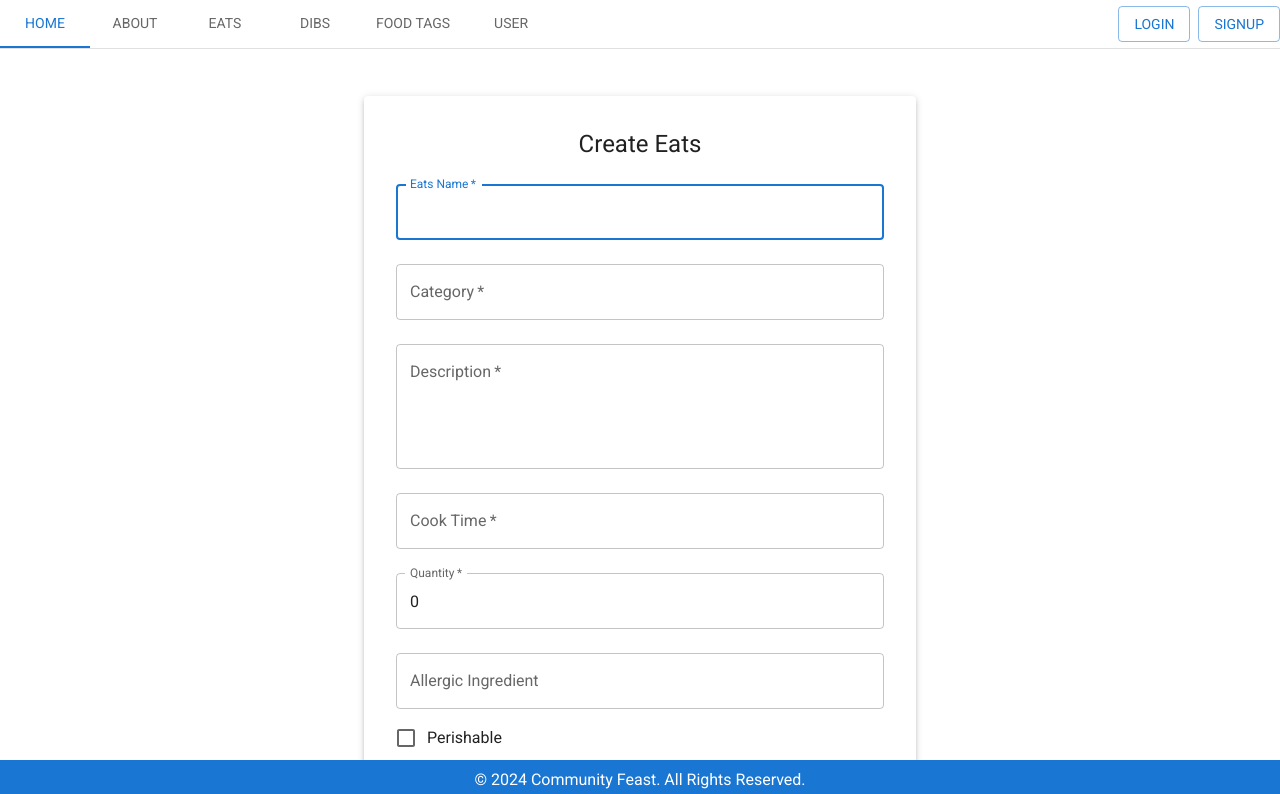
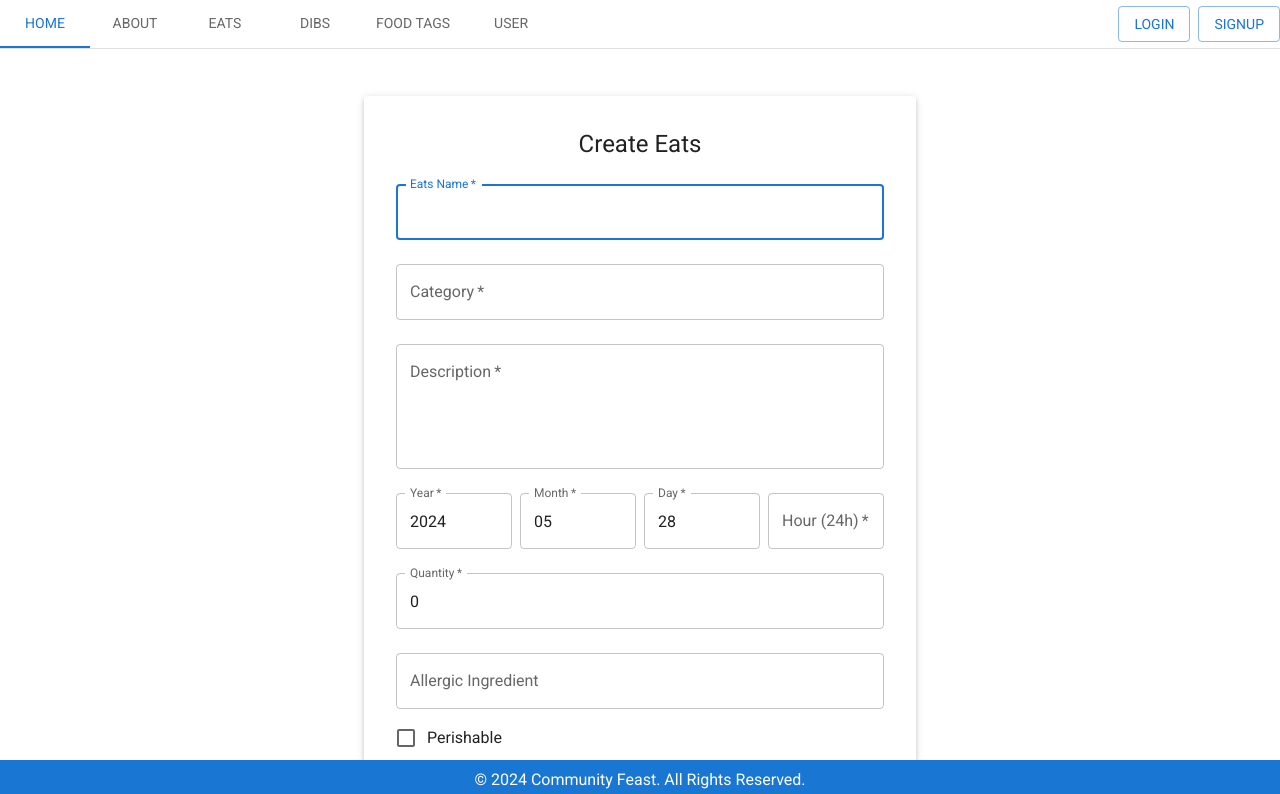
Before and after one commit to KukHoonRyou/Community-Feast, a React (Create React App) app in the folder client/: page /eats/create in a window 1280 px wide. Shown: the top 794 px of the page. Built offline with nearby package versions, Linux system fonts and the light colour scheme; no server answers.

Commit message:
fix minor issue on eats pages

```diff
--- a/client/src/components/Eats/EatsCreateFormPage.js
+++ b/client/src/components/Eats/EatsCreateFormPage.js
@@ -27,7 +27,10 @@ const EatsCreateFormPage = () => {
     eats_name: '',
     category: '',
     description: '',
-    cook_time: '',
+    cook_time_year: new Date().getFullYear(),
+    cook_time_month: ('0' + (new Date().getMonth() + 1)).slice(-2),
+    cook_time_day: ('0' + new Date().getDate()).slice(-2),
+    cook_time_hour: '',
     quantity: 0,
     allergic_ingredient: '',
     perishable: false,
@@ -80,7 +83,10 @@ const EatsCreateFormPage = () => {
 
   const handleSubmit = async (e) => {
     e.preventDefault();
-    console.log('Submitting form data:', formData);
+    const { cook_time_year, cook_time_month, cook_time_day, cook_time_hour, ...rest } = formData;
+    const cook_time = `${cook_time_year}-${cook_time_month}-${cook_time_day} ${cook_time_hour}:00:00`;
+
+    console.log('Submitting form data:', { ...rest, cook_time });
 
     try {
       const response = await fetch('/eats', {
@@ -88,7 +94,7 @@ const EatsCreateFormPage = () => {
         headers: {
           'Content-Type': 'application/json',
         },
-        body: JSON.stringify({ ...formData, user_id: userId }),
+        body: JSON.stringify({ ...rest, cook_time, user_id: userId }),
       });
 
       if (!response.ok) {
@@ -173,17 +179,53 @@ const EatsCreateFormPage = () => {
               value={formData.description}
               onChange={handleChange}
             />
-            <TextField
-              margin="normal"
-              required
-              fullWidth
-              id="cook_time"
-              label="Cook Time"
-              name="cook_time"
-              autoComplete="cook_time"
-              value={formData.cook_time}
-              onChange={handleChange}
-            />
+            <Box sx={{ display: 'flex', gap: 1 }}>
+              <TextField
+                margin="normal"
+                required
+                id="cook_time_year"
+                label="Year"
+                name="cook_time_year"
+                type="number"
+                value={formData.cook_time_year}
+                onChange={handleChange}
+                sx={{ width: '25%' }}
+              />
+              <TextField
+                margin="normal"
+                required
+                id="cook_time_month"
+                label="Month"
+                name="cook_time_month"
+                type="number"
+                value={formData.cook_time_month}
+                onChange={handleChange}
+                sx={{ width: '25%' }}
+              />
+              <TextField
+                margin="normal"
+                required
+                id="cook_time_day"
+                label="Day"
+                name="cook_time_day"
+                type="number"
+                value={formData.cook_time_day}
+                onChange={handleChange}
+                sx={{ width: '25%' }}
+              />
+              <TextField
+                margin="normal"
+                required
+                id="cook_time_hour"
+                label="Hour (24h)"
+                name="cook_time_hour"
+                type="number"
+                placeholder="00-23"
+                value={formData.cook_time_hour}
+                onChange={handleChange}
+                sx={{ width: '25%' }}
+              />
+            </Box>
             <TextField
               margin="normal"
               required
--- a/client/src/components/Eats/EatsDetailPage.js
+++ b/client/src/components/Eats/EatsDetailPage.js
@@ -1,7 +1,7 @@
 import React, { useEffect, useState } from 'react';
 import { useParams, useNavigate } from 'react-router-dom';
 import MyDibsPage from '../../pages/MyDibsPage';
-import { Container, Box, Typography, Button, Chip, CircularProgress, Paper, CardMedia, CssBaseline, ThemeProvider, createTheme } from '@mui/material';
+import { Container, Box, Typography, Button, Chip, CircularProgress, Grid, Paper, CardMedia, CssBaseline, ThemeProvider, createTheme, Divider, Card, CardContent } from '@mui/material';
 import '@fontsource/roboto'; // Roboto 폰트를 불러옵니다.
 
 const theme = createTheme({
@@ -76,9 +76,16 @@ const EatsDetailPage = () => {
             <Container>
                 <Paper elevation={3} sx={{ p: 4, mt: 4 }}>
                     <Box sx={{ display: 'flex', alignItems: 'center', justifyContent: 'space-between' }}>
+                        <Box sx={{ display: 'flex', alignItems: 'center' }}>
                             <Typography variant="h4" component="h2" gutterBottom>
                                 {eat.eats_name}
                             </Typography>
+                            <Box sx={{ ml: 2 }}>
+                                {eat.tags && eat.tags.map((tag, index) => (
+                                    <Chip key={index} label={tag} sx={{ ml: 1 }} />
+                                ))}
+                            </Box>
+                        </Box>
                         <Button
                             variant="contained"
                             sx={{
@@ -94,6 +101,10 @@ const EatsDetailPage = () => {
                             {eat.is_available ? 'Open' : 'Closed'}
                         </Button>
                     </Box>
+                    <Divider sx={{ mt: 2, mb: 2 }} />
+                    <Typography variant="body1" paragraph>
+                        {eat.description}
+                    </Typography>
                     {eat.image_url && (
                         <CardMedia
                             component="img"
@@ -103,18 +114,33 @@ const EatsDetailPage = () => {
                             sx={{ mb: 2 }}
                         />
                     )}
-                    <Typography variant="body1" paragraph>
-                        {eat.description}
+
+                    <Box sx={{ flexGrow: 1, mb: 2 }}>
+                        <Grid container spacing={2}>
+                            <Grid item xs={12} sm={6} md={4}>
+                                <Paper elevation={3} sx={{ p: 2, textAlign: 'center' }}>
+                                    <Typography variant="body1" sx={{ fontWeight: 'bold', color: 'red' }}>
+                                        Allergic Info: <Typography component="span" sx={{ fontSize: '1.25rem', color: 'red', fontWeight: 'bold' }}>{eat.allergic_info || 'None'}</Typography>
                                     </Typography>
-                    <Box mb={2}>
-                        <Typography variant="subtitle1" component="span" sx={{ fontWeight: 'bold' }}>
-                            Food Tags:
+                                </Paper>
+                            </Grid>
+                            <Grid item xs={12} sm={6} md={4}>
+                                <Paper elevation={3} sx={{ p: 2, textAlign: 'center' }}>
+                                    <Typography variant="body1" sx={{ fontWeight: 'bold' }}>
+                                        Cook Time: <Typography component="span">{eat.cook_time || 'Unknown'}</Typography>
                                     </Typography>
-                        {eat.tags && eat.tags.map((tag, index) => (
-                            <Chip key={index} label={tag} sx={{ ml: 1, mt: 1 }} />
-                        ))}
+                                </Paper>
+                            </Grid>
+                            <Grid item xs={12} sm={6} md={4}>
+                                <Paper elevation={3} sx={{ p: 2, textAlign: 'center' }}>
+                                    <Typography variant="body1" sx={{ fontWeight: 'bold' }}>
+                                        Quantity: <Typography component="span">{eat.quantity || 'Unknown'}</Typography>
+                                    </Typography>
+                                </Paper>
+                            </Grid>
+                        </Grid>
                     </Box>
-                    <Box mb={2}>
+                    <Box sx={{ display: 'flex', justifyContent: 'center', mb: 2 }}>
                         {eat.is_available && !userHasDibs && eat.user_id !== parseInt(userId) && (
                             <Button
                                 onClick={handleDibsClick}
@@ -132,6 +158,7 @@ const EatsDetailPage = () => {
                             </Button>
                         )}
                     </Box>
+                    <Box sx={{ display: 'flex', justifyContent: 'center' }}>
                         {eat.user_id === parseInt(userId) ? (
                             <Typography color="primary" fontWeight="bold">Thanks for sharing!</Typography>
                         ) : (
@@ -143,6 +170,7 @@ const EatsDetailPage = () => {
                                 <Typography color="secondary" fontWeight="bold">Someone else already called dibs!!</Typography>
                             )
                         )}
+                    </Box>
                     <MyDibsPage onDibsFetch={handleDibsFetch} />
                 </Paper>
             </Container>
--- a/client/src/pages/HomePage.js
+++ b/client/src/pages/HomePage.js
@@ -57,9 +57,9 @@ const HomePage = () => {
               variant="h3"
               component="h1"
               gutterBottom
-              sx={{ color: 'green', fontWeight: 'bold' }} // 그린 계열 색상으로 두껍게 설정
+              sx={{ color: 'primary.main', fontWeight: 'bold' }} // 그린 계열 색상으로 두껍게 설정
             >
-              SHARE KINDNESS, SAVE THE EARTH
+              SHARE KINDNESS, SAVE THE EARTH!
             </Typography>
           <Typography variant="h6" component="p" gutterBottom>
             Discover and share delicious meals with your community. Join us to explore new tastes and make a positive impact.
```
Lines whose indentation alone changed are shown as unchanged.
